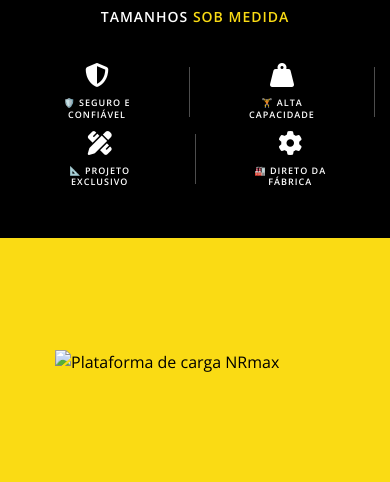
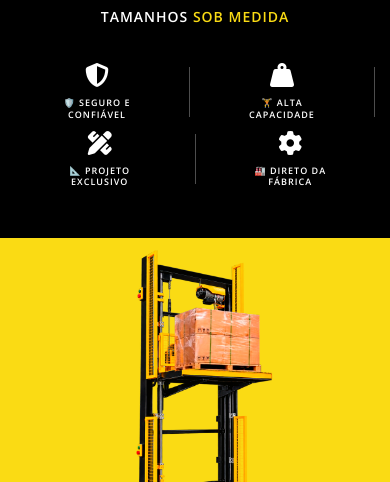
Before and after one commit to nrmax/plataforma-001, a plain HTML site: page index.html in a window 390 px wide. Shown: the part 618-1100 px from the top of the page. Drawn offline with nearby package versions, Linux system fonts and the light colour scheme.

Commit message:
Insere imagem plataforma-de-carga-nrmax.png na seção 2 com ajuste mobile

```diff
--- a/css/style.css
+++ b/css/style.css
@@ -481,14 +481,14 @@ a {
 }
 
 .section-yellow .split-image-half img {
-    width: 80%;
-    height: 80%;
+    width: 100%;
+    height: 100%;
     object-fit: contain;
 }
 
 #servicos .split-image-half img {
-    width: 80%;
-    height: 80%;
+    width: 100%;
+    height: 100%;
     object-fit: contain;
 }
 
--- a/index.html
+++ b/index.html
@@ -116,7 +116,7 @@
     <section id="servicos" class="split-section section-yellow">
         <div class="split-half split-image-half">
             <!-- Using engineer image, simulating the player on the left -->
-            <img src="assets/images/plataforma-de-carga-nrmaxx.png" alt="Plataforma de carga NRmax" loading="lazy" style="object-fit: cover;">
+            <img src="assets/images/plataforma-de-carga-nrmax.png" alt="Plataforma de carga NRmax" loading="lazy">
         </div>
         <div class="split-half">
             <div class="split-content" style="max-width: 100%; padding: 80px 5% 80px 5%; padding-top: 100px;">
```
